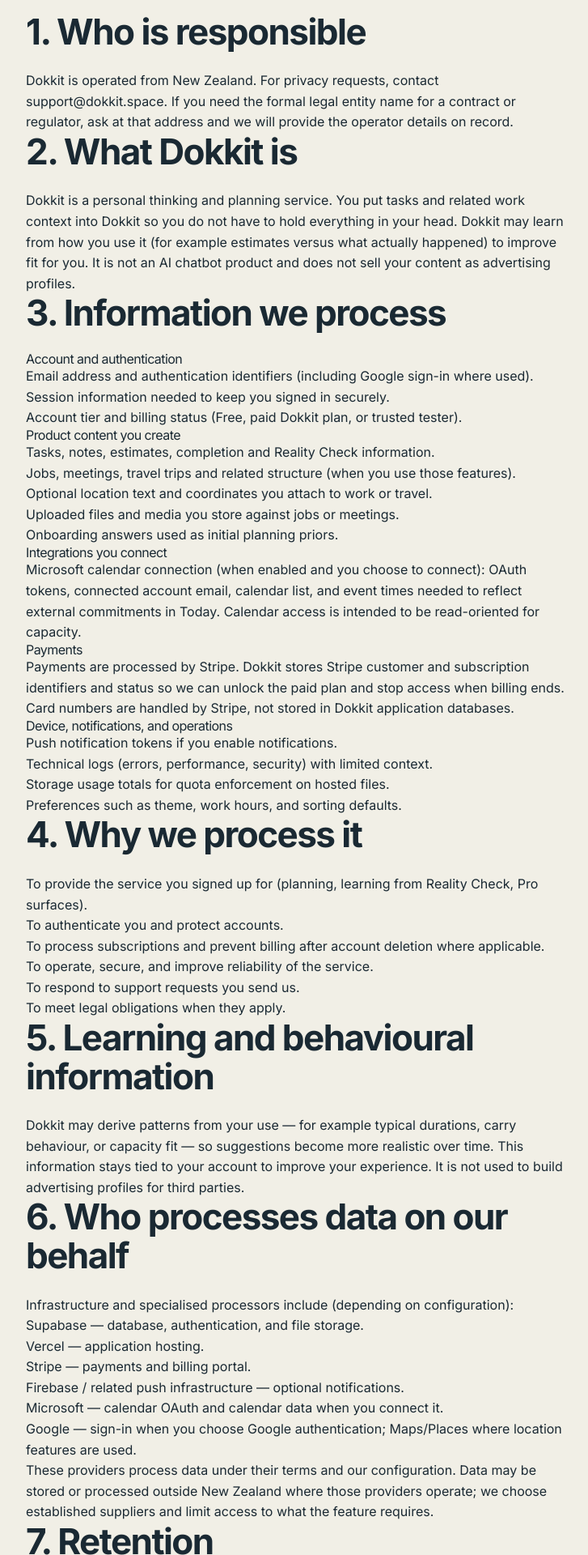
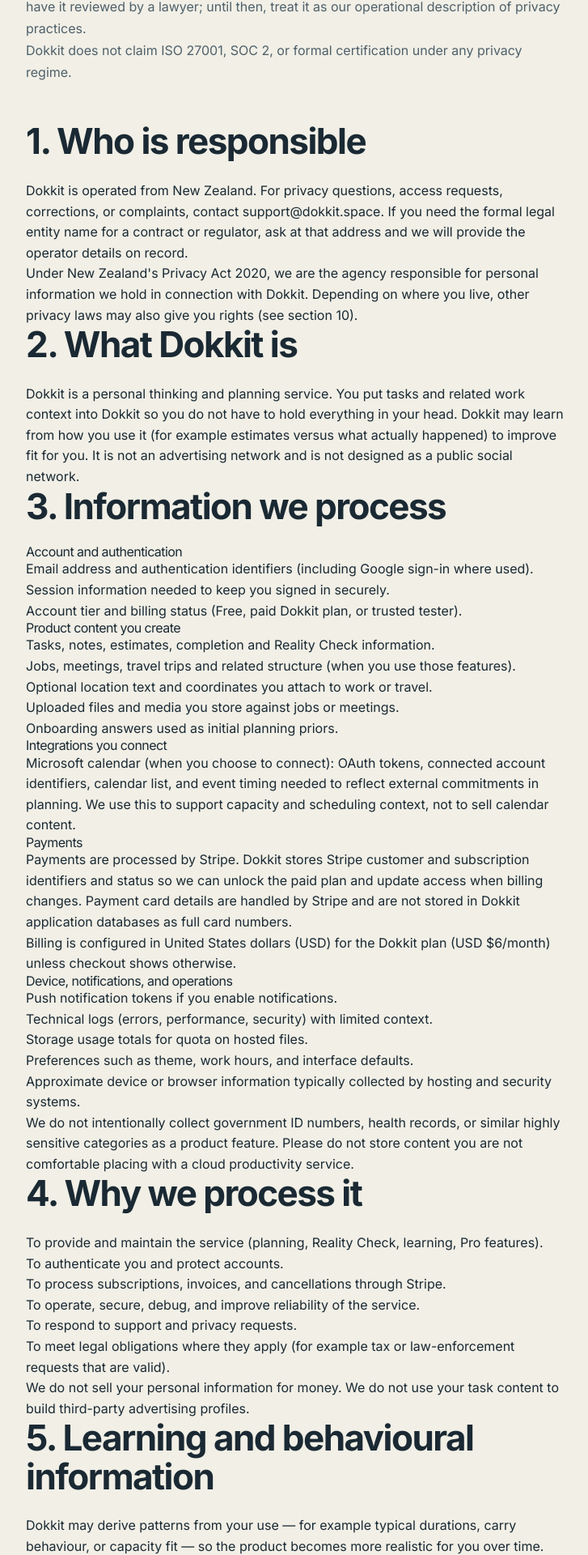
Before and after one commit to mkuhtze-code/dokkit-site, a Next.js app: page /privacy in a window 1280 px wide. Shown: the part 844-2764 px from the top of the page at 81% size, without its empty margins (272-999 px from the left). Built offline with nearby package versions, Linux system fonts and the light colour scheme.

Commit message:
Revise privacy policy for clarity and regional compliance
Updated the privacy policy to reflect changes in information processing, user rights, and geographical applicability. Enhanced clarity on data handling practices and legal obligations for users in various regions.

```diff
--- a/app/privacy/page.tsx
+++ b/app/privacy/page.tsx
@@ -3,7 +3,7 @@
 export const metadata: Metadata = {
   title: 'Privacy',
   description:
-    'How Dokkit collects, uses, and protects personal information — including tasks, planning data, billing, and optional integrations.',
+    'How Dokkit collects, uses, and protects personal information for users in New Zealand, Australia, the United States, Canada, and elsewhere.',
 };
 
 const updated = '26 September 2026';
@@ -15,28 +15,41 @@
         <p className="eyebrow">Privacy</p>
         <h1>Privacy Policy</h1>
         <p>
-          This policy explains what Dokkit processes, why, and how you can exercise your rights.
-          It reflects how the product works today. Dokkit is not claiming ISO 27001 or SOC 2
-          certification; security practices are described honestly below.
+          This policy explains what information Dokkit processes, why, and how you can
+          exercise your rights. Dokkit is operated from New Zealand and is offered to
+          people in English-speaking markets including New Zealand, Australia, the
+          United States, and Canada. This notice is written to match how the product
+          works today. It is not legal advice. We plan to have it reviewed by a lawyer;
+          until then, treat it as our operational description of privacy practices.
+        </p>
+        <p>
+          Dokkit does not claim ISO 27001, SOC 2, or formal certification under any
+          privacy regime.
         </p>
       </section>
 
       <section className="legal-copy">
         <h2>1. Who is responsible</h2>
         <p>
-          Dokkit is operated from New Zealand. For privacy requests, contact{' '}
-          <a href="mailto:support@dokkit.space">support@dokkit.space</a>.
-          If you need the formal legal entity name for a contract or regulator, ask at that
-          address and we will provide the operator details on record.
+          Dokkit is operated from New Zealand. For privacy questions, access requests,
+          corrections, or complaints, contact{' '}
+          <a href="mailto:support@dokkit.space">support@dokkit.space</a>. If you need
+          the formal legal entity name for a contract or regulator, ask at that address
+          and we will provide the operator details on record.
+        </p>
+        <p>
+          Under New Zealand&apos;s Privacy Act 2020, we are the agency responsible for
+          personal information we hold in connection with Dokkit. Depending on where you
+          live, other privacy laws may also give you rights (see section 10).
         </p>
 
         <h2>2. What Dokkit is</h2>
         <p>
-          Dokkit is a personal thinking and planning service. You put tasks and related work
-          context into Dokkit so you do not have to hold everything in your head. Dokkit may
-          learn from how you use it (for example estimates versus what actually happened) to
-          improve fit for you. It is not an AI chatbot product and does not sell your content
-          as advertising profiles.
+          Dokkit is a personal thinking and planning service. You put tasks and related
+          work context into Dokkit so you do not have to hold everything in your head.
+          Dokkit may learn from how you use it (for example estimates versus what
+          actually happened) to improve fit for you. It is not an advertising network
+          and is not designed as a public social network.
         </p>
 
         <h2>3. Information we process</h2>
@@ -57,113 +70,197 @@
         <h3>Integrations you connect</h3>
         <ul>
           <li>
-            Microsoft calendar connection (when enabled and you choose to connect): OAuth tokens,
-            connected account email, calendar list, and event times needed to reflect external
-            commitments in Today. Calendar access is intended to be read-oriented for capacity.
+            Microsoft calendar (when you choose to connect): OAuth tokens, connected
+            account identifiers, calendar list, and event timing needed to reflect
+            external commitments in planning. We use this to support capacity and
+            scheduling context, not to sell calendar content.
           </li>
         </ul>
         <h3>Payments</h3>
         <ul>
           <li>
-            Payments are processed by Stripe. Dokkit stores Stripe customer and subscription
-            identifiers and status so we can unlock the paid plan and stop access when billing ends.
-            Card numbers are handled by Stripe, not stored in Dokkit application databases.
+            Payments are processed by Stripe. Dokkit stores Stripe customer and
+            subscription identifiers and status so we can unlock the paid plan and
+            update access when billing changes. Payment card details are handled by
+            Stripe and are not stored in Dokkit application databases as full card
+            numbers.
           </li>
+          <li>Billing is configured in United States dollars (USD) for the Dokkit plan (USD $6/month) unless checkout shows otherwise.</li>
         </ul>
         <h3>Device, notifications, and operations</h3>
         <ul>
           <li>Push notification tokens if you enable notifications.</li>
           <li>Technical logs (errors, performance, security) with limited context.</li>
-          <li>Storage usage totals for quota enforcement on hosted files.</li>
-          <li>Preferences such as theme, work hours, and sorting defaults.</li>
+          <li>Storage usage totals for quota on hosted files.</li>
+          <li>Preferences such as theme, work hours, and interface defaults.</li>
+          <li>Approximate device or browser information typically collected by hosting and security systems.</li>
         </ul>
+        <p>
+          We do not intentionally collect government ID numbers, health records, or
+          similar highly sensitive categories as a product feature. Please do not store
+          content you are not comfortable placing with a cloud productivity service.
+        </p>
 
         <h2>4. Why we process it</h2>
         <ul>
-          <li>To provide the service you signed up for (planning, learning from Reality Check, Pro surfaces).</li>
+          <li>To provide and maintain the service (planning, Reality Check, learning, Pro features).</li>
           <li>To authenticate you and protect accounts.</li>
-          <li>To process subscriptions and prevent billing after account deletion where applicable.</li>
-          <li>To operate, secure, and improve reliability of the service.</li>
-          <li>To respond to support requests you send us.</li>
-          <li>To meet legal obligations when they apply.</li>
+          <li>To process subscriptions, invoices, and cancellations through Stripe.</li>
+          <li>To operate, secure, debug, and improve reliability of the service.</li>
+          <li>To respond to support and privacy requests.</li>
+          <li>To meet legal obligations where they apply (for example tax or law-enforcement requests that are valid).</li>
         </ul>
+        <p>
+          We do not sell your personal information for money. We do not use your task
+          content to build third-party advertising profiles.
+        </p>
 
         <h2>5. Learning and behavioural information</h2>
         <p>
           Dokkit may derive patterns from your use — for example typical durations, carry
-          behaviour, or capacity fit — so suggestions become more realistic over time. This
-          information stays tied to your account to improve your experience. It is not used to
-          build advertising profiles for third parties.
+          behaviour, or capacity fit — so the product becomes more realistic for you over
+          time. That information is tied to your account to improve your experience. It is
+          not sold as marketing data.
         </p>
 
         <h2>6. Who processes data on our behalf</h2>
-        <p>Infrastructure and specialised processors include (depending on configuration):</p>
+        <p>
+          We use specialist providers. Depending on configuration, these include:
+        </p>
         <ul>
           <li>Supabase — database, authentication, and file storage.</li>
-          <li>Vercel — application hosting.</li>
-          <li>Stripe — payments and billing portal.</li>
-          <li>Firebase / related push infrastructure — optional notifications.</li>
+          <li>Vercel — application hosting and delivery.</li>
+          <li>Stripe — payments and customer billing portal.</li>
+          <li>Firebase or related infrastructure — optional push notifications.</li>
           <li>Microsoft — calendar OAuth and calendar data when you connect it.</li>
           <li>Google — sign-in when you choose Google authentication; Maps/Places where location features are used.</li>
         </ul>
         <p>
-          These providers process data under their terms and our configuration. Data may be
-          stored or processed outside New Zealand where those providers operate; we choose
-          established suppliers and limit access to what the feature requires.
+          These providers may process data in the United States and other countries. By
+          using Dokkit, you understand that personal information may be stored or
+          processed outside your home country, including outside New Zealand, Australia,
+          Canada, or the United States, subject to the provider&apos;s safeguards and our
+          configuration. We limit access to what each feature requires.
         </p>
 
         <h2>7. Retention</h2>
         <ul>
           <li>Account content is kept while your account exists.</li>
           <li>
-            When you delete your account, we cancel active Dokkit subscriptions with Stripe where
-            possible, remove or cascade application data associated with your user id, and remove
-            hosted media on a best-effort basis. Some operational logs and anonymised feedback may
-            remain for security and product integrity.
+            When you delete your account, we cancel active Dokkit subscriptions with
+            Stripe where possible, remove or cascade application data associated with
+            your user id, and remove hosted media on a best-effort basis. Some
+            operational logs and anonymised feedback may remain for security and
+            integrity.
           </li>
-          <li>Billing records required for accounting or dispute handling may be retained as required by law.</li>
+          <li>
+            Billing and accounting records may be retained as needed for financial
+            records, disputes, or law.
+          </li>
         </ul>
 
         <h2>8. Security</h2>
         <p>
-          Access to your content is protected by authentication and server-side authorisation.
-          User-owned database rows are protected with row-level security policies so one customer
-          cannot read another customer&apos;s data through normal application access. File storage
-          is private to your account path. Secrets (API keys, webhook secrets, service roles) are
-          kept server-side and are not embedded in the public client. No security measure is
-          perfect; report concerns to support@dokkit.space.
+          Access is protected by authentication and server-side authorisation. User-owned
+          database rows are protected with access controls (including row-level security)
+          so one customer cannot normally read another customer&apos;s data through the
+          application. File storage is private to your account path. Server secrets are
+          not embedded in the public client. No system is perfectly secure; report
+          concerns to support@dokkit.space.
         </p>
 
-        <h2>9. Your rights (New Zealand Privacy Act 2020)</h2>
+        <h2>9. Children</h2>
         <p>
-          Depending on applicable law, you may request access to personal information we hold
-          about you, correction of inaccurate information, and deletion of your account. Start
-          with in-app account deletion where available, or email support@dokkit.space. You may
-          also contact the Office of the Privacy Commissioner (New Zealand) if you have a
-          complaint that is not resolved.
+          Dokkit is aimed at adults managing work and life logistics. It is not directed
+          at children under 16. If you believe a child has created an account, contact
+          support@dokkit.space.
         </p>
 
-        <h2>10. Children</h2>
+        <h2>10. Your rights by region</h2>
         <p>
-          Dokkit is aimed at adults managing work and life logistics. It is not directed at
-          children under 16.
+          Regardless of where you live, you can contact{' '}
+          <a href="mailto:support@dokkit.space">support@dokkit.space</a> to request
+          access to personal information we hold about you, ask for a correction, or
+          request account deletion. We will respond within a reasonable time.
+        </p>
+
+        <h3>New Zealand</h3>
+        <p>
+          The Privacy Act 2020 applies to us as a New Zealand operator. You may request
+          access and correction under that Act. If you are not satisfied with our
+          response, you may contact the Office of the Privacy Commissioner
+          (privacy.org.nz).
+        </p>
+
+        <h3>Australia</h3>
+        <p>
+          If you are in Australia, the Australian Privacy Principles under the Privacy
+          Act 1988 (Cth) may apply to handling of personal information about you. You may
+          request access and correction. Unresolved complaints may be taken to the Office
+          of the Australian Information Commissioner (OAIC).
+        </p>
+
+        <h3>Canada</h3>
+        <p>
+          If you are in Canada, federal law (PIPEDA) and/or provincial privacy laws may
+          apply depending on your province and the context. You may request access and
+          correction of personal information we hold. Unresolved concerns may be raised
+          with the Office of the Privacy Commissioner of Canada or the relevant
+          provincial commissioner.
+        </p>
+
+        <h3>United States</h3>
+        <p>
+          The United States does not have a single federal consumer privacy law covering
+          all private-sector services. State laws may apply. In particular, if you are a
+          California resident, the California Consumer Privacy Act (CCPA) as amended by
+          the CPRA may provide rights to know, delete, and correct personal information,
+          and to opt out of certain “sales” or “sharing” of personal information.
+        </p>
+        <p>
+          <strong>Sale / sharing:</strong> We do not sell personal information for money.
+          We do not knowingly “share” personal information for cross-context behavioural
+          advertising as a product practice. If that changes, we will update this policy
+          and provide required notices or controls.
+        </p>
+        <p>
+          California residents may submit requests via support@dokkit.space. We will not
+          discriminate against you for exercising privacy rights. We may need to verify
+          your request is authentic before acting on it.
+        </p>
+        <p>
+          Other US states (for example those with comprehensive privacy statutes) may
+          provide similar rights. Contact support@dokkit.space and we will handle your
+          request in good faith consistent with applicable law.
         </p>
 
         <h2>11. Cookies and local storage</h2>
         <p>
-          Dokkit uses cookies or local storage as needed for authentication sessions, theme
-          preference, and similar client settings. The marketing site may use essential hosting
-          cookies. We do not run third-party advertising trackers as part of the core product.
+          Dokkit uses cookies or local storage as needed for authentication sessions,
+          theme preference, and similar client settings. The marketing site may use
+          essential hosting cookies. We do not run third-party advertising trackers as
+          part of the core product. If we introduce non-essential analytics cookies in
+          the future, we will update this policy and use appropriate controls where
+          required.
         </p>
 
-        <h2>12. Changes</h2>
+        <h2>12. International users</h2>
         <p>
-          We may update this policy as the product changes. The “Last updated” date will change
-          when we do. Continued use after material changes means you should review the updated
-          policy.
+          If you use Dokkit from outside New Zealand, you are transferring information to
+          our systems and providers, which may include processing in the United States
+          and other countries. Those countries may have privacy rules different from
+          yours. We still apply the practices in this policy and the security measures
+          described above.
         </p>
 
-        <h2>13. Contact</h2>
+        <h2>13. Changes</h2>
+        <p>
+          We may update this policy as the product or law changes. The “Last updated”
+          date will change when we do. For material changes, we may also notify you in
+          the product or by email where appropriate.
+        </p>
+
+        <h2>14. Contact</h2>
         <p>
           Privacy and support: <a href="mailto:support@dokkit.space">support@dokkit.space</a>
           <br />
```
